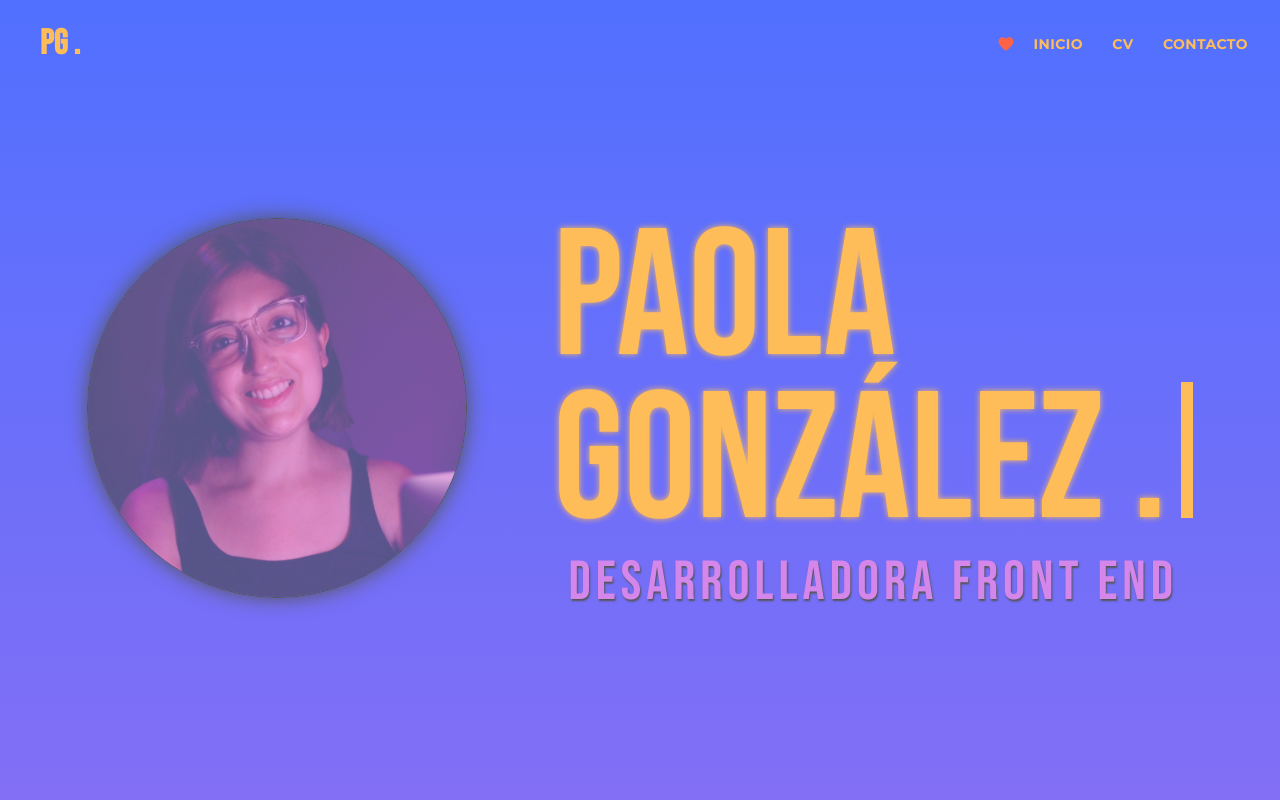
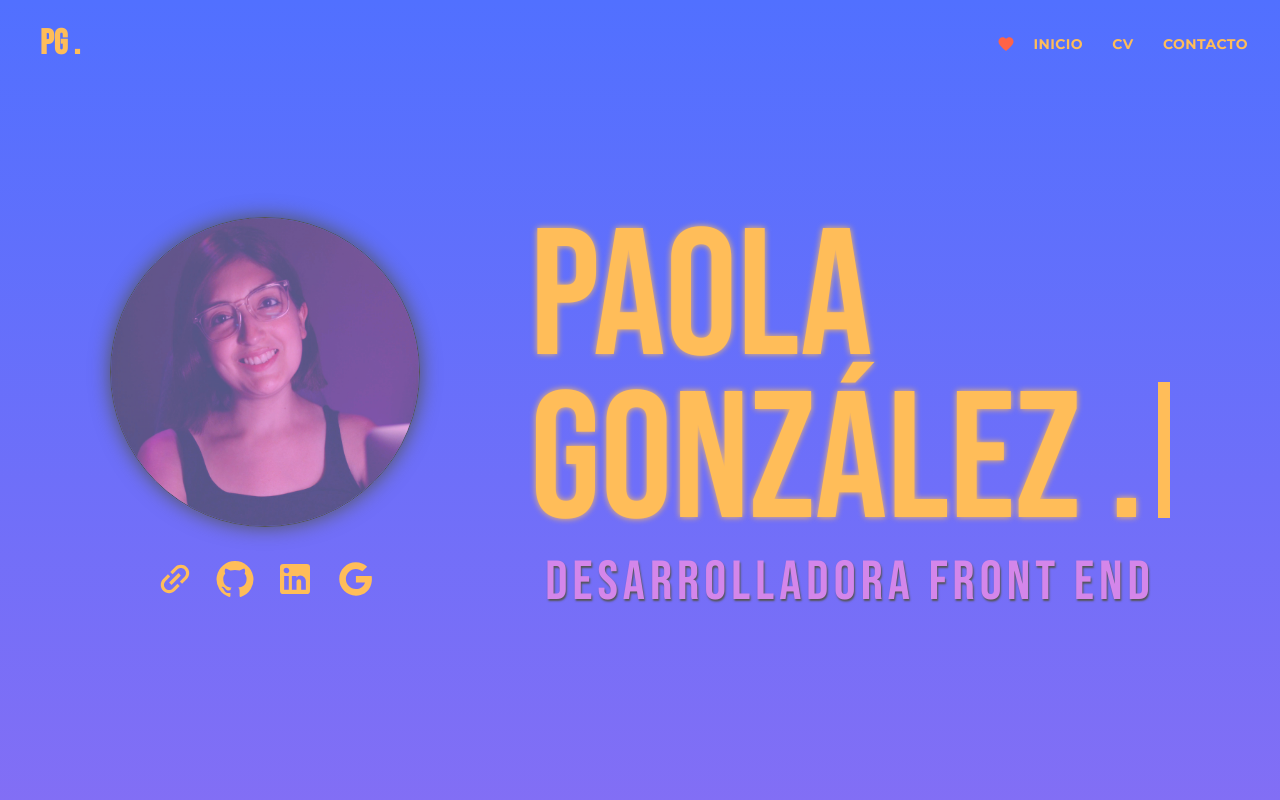
Before and after one commit to paaolaola/portfolio-paola-gonzalez, a React (Vite) app: page / in a window 1280 px wide. Shown: the top 800 px of the page. Built offline with nearby package versions, Linux system fonts and the light colour scheme.

Commit message:
general section commit

```diff
--- a/src/assets/css/Home.css
+++ b/src/assets/css/Home.css
@@ -55,7 +55,7 @@
 }
 
 .image {
-    width: 380px;
+    width: 310px;
     border-radius: 50%;
     border: 1.5px solid #545454;
     box-shadow: 0 0 20px #545454;
@@ -63,9 +63,18 @@
 
 .image-perfil {
     display: flex;
+    flex-direction: column;
     align-items: center;
 }
 
+.mui-links {
+    padding-top: 2rem;
+}
+
+.mui-links a {
+    padding-top: 3rem;
+    margin: 10px;
+}
 /*seccion general*/
 .box-container {
     text-align: justify;
@@ -351,6 +360,7 @@
         grid-gap: 5px;
         padding: 1rem;
     }
+
     /*seccion perfil*/
     .box-perfil {
         margin-top: 1rem;
@@ -400,7 +410,9 @@
     .title {
         text-align: center;
     }
-
+    .mui-links {
+        padding: 0.5rem 0 2rem 0;
+    }
     /*header*/
     .box-perfil {
         display: flex;
@@ -508,7 +520,9 @@
     .title {
         text-align: center;
     }
-
+    .mui-links {
+        padding: 0.5rem 0 2rem 0;
+    }
     /*header*/
     .box-perfil {
         display: flex;
--- a/src/components/Home.jsx
+++ b/src/components/Home.jsx
@@ -1,6 +1,7 @@
 import { useState, useContext } from "react";
 import { ProjectContext } from "../context/ProjectContext";
 import { useNavigate } from "react-router-dom";
+import InsertLinkIcon from "@mui/icons-material/InsertLink";
 import LinkedInIcon from "@mui/icons-material/LinkedIn";
 import GitHubIcon from "@mui/icons-material/GitHub";
 import GoogleIcon from "@mui/icons-material/Google";
@@ -39,7 +40,23 @@ const Home = () => {
         <>
             <header className="box-perfil">
                 <div className="image-perfil">
-                    <img className="image" src="./img/perfil/fotoperfil.jpg" alt="foto de perfil de paola"></img>
+                    <div>
+                        <img className="image" src="./img/perfil/fotoperfil.jpg" alt="foto de perfil de paola"></img>{" "}
+                    </div>
+                    <div className="mui-links">
+                        <a href="https://paolagonzalez.netlify.app/" target="_blank" rel="noopener noreferrer">
+                            <InsertLinkIcon sx={{ fontSize: 40, color: "#ffbd59", transform: "rotate(-45deg)" }} />
+                        </a>
+                        <a href="https://github.com/paaolaola" target="_blank" rel="noopener noreferrer">
+                            <GitHubIcon sx={{ fontSize: 40, color: "#ffbd59" }} />
+                        </a>
+                        <a href="https://www.linkedin.com/in/paola-gonzalez-guzman/" target="_blank" rel="noopener noreferrer">
+                            <LinkedInIcon sx={{ fontSize: 40, color: "#ffbd59" }} />
+                        </a>
+                        <a href="mailto:paolagonzalez.contacto@gmail.com" target="_blank" rel="noopener noreferrer">
+                            <GoogleIcon sx={{ fontSize: 40, color: "#ffbd59" }} />
+                        </a>
+                    </div>
                 </div>
 
                 <div className="names-perfil">
```
